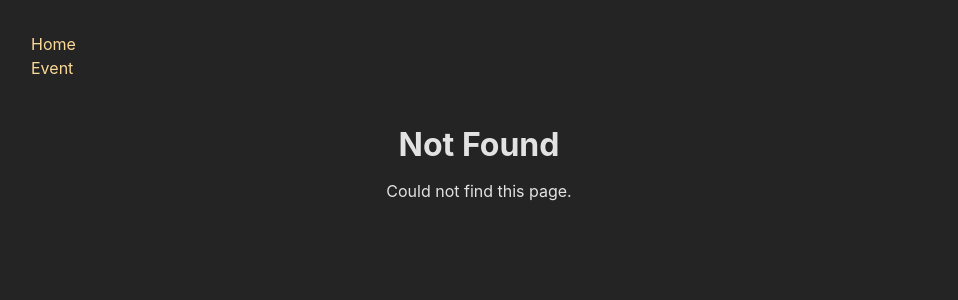
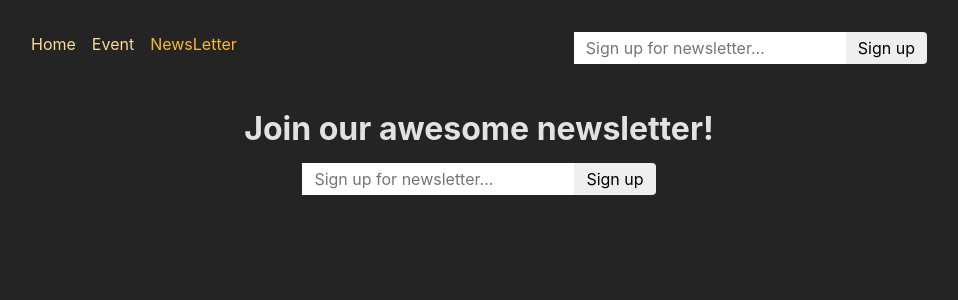
Before and after one commit to RishabhShah9771/EventWebApp, a React (Create React App) app in the folder frontend/: page /newsletter in a window 1280 px wide. Before the commit this address had no page. Shown: the top 300 px of the page, without its empty margins (161-1119 px from the left). Built offline with nearby package versions, Linux system fonts and the light colour scheme.

Commit message:
final update

```diff
--- a/frontend/src/App.js
+++ b/frontend/src/App.js
@@ -12,7 +12,37 @@ import {
   actionHandler as deleteEventActionHandler,
 } from "./pages/EventDetail";
 import { actionHandler as manipulateEventActionHandler } from "./components/EventForm";
+import NewsletterPage, { action as newsletterAction } from "./pages/Newsletter";
 
+/**
+ * Defines the application's route configuration using React Router's `createBrowserRouter`.
+ *
+ * Route Structure:
+ * - "/" (Root)
+ *   - Renders: <RootLayout />
+ *   - Error: <ErrorPage />
+ *   - Children:
+ *     - Index route: <HomePage />
+ *     - "events" (Events Section)
+ *       - Renders: <EventsRoot />
+ *       - Children:
+ *         - Index route: <EventPage /> (with loaderHandler)
+ *         - ":eventId" (Event Detail)
+ *           - Loader: loaderFromEventDetail
+ *           - Children:
+ *             - Index route: <EventDetail /> (with deleteEventActionHandler)
+ *             - "edit": <EditEventPage /> (with manipulateEventActionHandler)
+ *         - "new": <NewEventPage /> (with manipulateEventActionHandler)
+ *     - "newsletter": <NewsletterPage /> (with newsletterAction)
+ *
+ * Each route can specify:
+ * - `element`: The React component to render.
+ * - `loader`: Data loading function for the route.
+ * - `action`: Function to handle form submissions or mutations.
+ * - `errorElement`: Component to render on error.
+ *
+ * @type {import('react-router-dom').RouteObject[]}
+ */
 const router = createBrowserRouter([
   {
     path: "/",
@@ -53,6 +83,11 @@ const router = createBrowserRouter([
           },
         ],
       },
+      {
+        path: "newsletter",
+        element: <NewsletterPage />,
+        action: newsletterAction,
+      },
     ],
   },
 ]);
--- a/frontend/src/components/EventsList.js
+++ b/frontend/src/components/EventsList.js
@@ -7,7 +7,7 @@ const EventsList = ({ events }) => {
       <ul className={classes.list}>
         {events.map((event) => (
           <li key={event.id} className={classes.item}>
-            <Link to={event.id}>
+            <Link to={`/events/${event.id}`}>
               <img src={event.image} alt={event.title} />
               <div className={classes.content}>
                 <h2>{event.title}</h2>
--- a/frontend/src/components/MainNavigation.js
+++ b/frontend/src/components/MainNavigation.js
@@ -1,29 +1,47 @@
 import classes from "./MainNavigation.module.css";
 import { NavLink } from "react-router-dom";
+import NewsletterSignup from "./NewsletterSignup";
 
 const MainNavigation = () => {
-  const activeLinkHandler = ({ isActive }) => {
-    return isActive ? classes.active : undefined;
-  };
-
   return (
     <header className={classes.header}>
       <nav>
         <ul className={classes.list}>
-          <ul>
           <li>
-              <NavLink to="/" className={activeLinkHandler} end>
+            <NavLink
+              to="/"
+              className={({ isActive }) =>
+                isActive ? classes.active : undefined
+              }
+              end
+            >
               Home
             </NavLink>
           </li>
           <li>
-              <NavLink to="/events" className={activeLinkHandler} end>
+            <NavLink
+              to="/events"
+              className={({ isActive }) =>
+                isActive ? classes.active : undefined
+              }
+              end
+            >
               Event
             </NavLink>
           </li>
-          </ul>
+          <li>
+            <NavLink
+              to="/newsletter"
+              className={({ isActive }) =>
+                isActive ? classes.active : undefined
+              }
+            >
+              NewsLetter
+            </NavLink>
+          </li>
         </ul>
       </nav>
+      <NewsletterSignup />
     </header>
   );
 };
--- /dev/null
+++ b/frontend/src/components/Newsletter.js
@@ -0,0 +1,21 @@
+import NewsletterSignup from "../components/NewsletterSignup";
+import PageContent from "../components/PageContent";
+
+function NewsletterPage() {
+  return (
+    <PageContent title="Join our awesome newsletter!">
+      <NewsletterSignup />
+    </PageContent>
+  );
+}
+
+export default NewsletterPage;
+
+export async function action({ request }) {
+  const data = await request.formData();
+  const email = data.get("email");
+
+  // send to backend newsletter server ...
+  console.log(email);
+  return { message: "Signup successful!" };
+}
--- /dev/null
+++ b/frontend/src/components/NewsletterSignup.js
@@ -0,0 +1,31 @@
+import { useEffect } from "react";
+import classes from "./NewsletterSignup.module.css";
+import { useFetcher } from "react-router-dom";
+
+function NewsletterSignup() {
+  const fetcher = useFetcher();
+  const { data, state } = fetcher;
+
+  useEffect(() => {
+    if (state === "idle" && data && data.message) {
+      window.alert(data.message);
+    }
+  }, [data, state]);
+
+  return (
+    <fetcher.Form
+      method="post"
+      action="/newsletter"
+      className={classes.newsletter}
+    >
+      <input
+        type="email"
+        placeholder="Sign up for newsletter..."
+        aria-label="Sign up for newsletter"
+      />
+      <button>Sign up</button>
+    </fetcher.Form>
+  );
+}
+
+export default NewsletterSignup;
--- /dev/null
+++ b/frontend/src/components/NewsletterSignup.module.css
@@ -0,0 +1,18 @@
+.newsletter input,
+.newsletter button {
+    font: inherit;
+    padding: 0.25rem 0.75rem;
+    border-radius: 0;
+    border: none;
+}
+
+.newsletter button {
+    border-top-right-radius: 4px;
+    border-bottom-right-radius: 4px;
+    cursor: pointer;
+}
+
+.newsletter button:hover {
+    background-color: var(--color-primary-300);
+    color: var(--color-gray-800);
+}
--- a/frontend/src/pages/EventDetail.js
+++ b/frontend/src/pages/EventDetail.js
@@ -18,11 +18,13 @@ export const loaderHandler = async ({ request, params }) => {
   const response = await fetch("http://localhost:8080/events/" + id);
 
   if (!response.ok) {
-    return JSON.stringify(
-      { message: "Could not fetch deatails for selected events" },
-      {
-        status: 500,
-      }
+    return new Response(
+      JSON.stringify(
+        { message: "Could not fetch deatails for selected events" },
+        {
+          status: 500,
+        }
+      )
     );
   } else {
     return response;
--- a/frontend/src/pages/EventPage.js
+++ b/frontend/src/pages/EventPage.js
@@ -1,46 +1,39 @@
-import { useLoaderData } from "react-router-dom";
+import { Await, useLoaderData } from "react-router-dom";
 import EventsList from "../components/EventsList";
+import { Suspense } from "react";
 
 const EventsPage = () => {
-  const data = useLoaderData();
+  const { events } = useLoaderData();
 
-  if (data.isError) {
-    return <p>{data.message}</p>;
-  }
-
-  const events = data.events; // Assuming the loader returns an object with an 'events' property.
+  // Assuming the loader returns an object with an 'events' property.
   // The use LoaderData hook retrieves data loaded by the loader function in the route configuration.
   // we can use useLoaderData() in the elements that assigned to a route and in all components that might be used inside that element.
   // We can not use the useLoader to the higher level components that we are fetching the data.
   return (
-    <>
-      <EventsList events={events} />
-    </>
+    <Suspense fallback={<p style={{ textAlign: "center" }}>Loading...</p>}>
+      <Await resolve={events}>
+        {(loadedEvents) => <EventsList events={loadedEvents} />}
+      </Await>
+    </Suspense>
   );
 };
 
 export default EventsPage;
 
+const loadEvents = async () => {
+  const response = await fetch("http://localhost:8080/events");
+  if (!response.ok) {
+    throw new Response(JSON.stringify({ message: "Could not fetch events" }), {
+      status: 500,
+    });
+  } else {
+    const responseData = await response.json();
+    return responseData.events;
+  }
+};
+
 // this loader code is excuted in the browser, not in the server.
 // Any default brower feature can be used in this loader  but not the react hooks.
 export const loaderHandler = async () => {
-  const response = await fetch("http://localhost:8080/events");
-  if (!response.ok) {
-    //...
-    // return {
-    //   isError: true,
-    //   message: "Could not fetch events.",
-    // };
-    // throw new Response(JSON.stringify({ message: "Could not fetch events" }), {
-    //   status: 500,
-    // });
-    return JSON.stringify(
-      { message: "Could not fetch events" },
-      {
-        status: 500,
-      }
-    );
-  } else {
-    return response;
-  }
+  return { events: loadEvents() };
 };
--- /dev/null
+++ b/frontend/src/pages/Newsletter.js
@@ -0,0 +1,21 @@
+import NewsletterSignup from "../components/NewsletterSignup";
+import PageContent from "../components/PageContent";
+
+const NewsletterPage = () => {
+  return (
+    <PageContent title="Join our awesome newsletter!">
+      <NewsletterSignup />
+    </PageContent>
+  );
+};
+
+export default NewsletterPage;
+
+export async function action({ request }) {
+  const data = await request.formData();
+  const email = data.get("email");
+
+  // send to backend newsletter server ...
+  console.log(email);
+  return { message: "Signup successful!" };
+}
```
Lines whose indentation alone changed are shown as unchanged.
